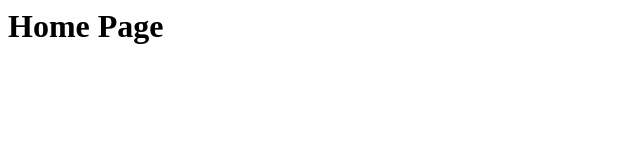
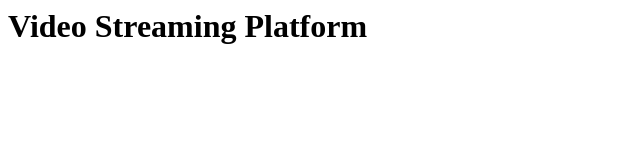
Before and after one commit to Rohith-cool/VideoStreaming, a plain HTML site: page index.html in a window 1280 px wide. Shown: the whole page, without its empty margins (0-640 px from the left). Drawn offline with Linux system fonts and the light colour scheme.

Commit message:
Added header

```diff
--- a/index.html
+++ b/index.html
@@ -1 +1 @@
-<h1>Home Page</h1>
+<h1>Video Streaming Platform</h1>
```
